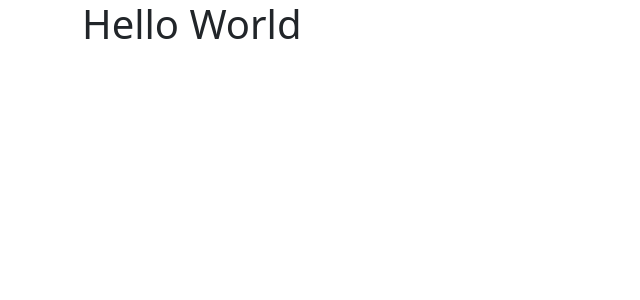
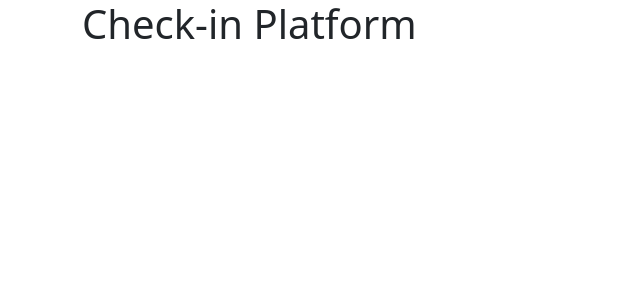
Before and after one commit to ionscr/check-in-platform-frontend, an Angular app: page / in a window 1280 px wide. Shown: the top 300 px of the page, without its empty margins (0-640 px from the left). Built offline with nearby package versions, Linux system fonts and the light colour scheme.

Commit message:
created user model

```diff
--- a/src/app/app.component.html
+++ b/src/app/app.component.html
@@ -1 +1,3 @@
-<div class="container"><h1>Hello World</h1></div>
+<div class="container">
+  <h1>{{ title }}</h1>
+</div>
--- a/src/app/app.component.ts
+++ b/src/app/app.component.ts
@@ -6,5 +6,5 @@ import { Component } from '@angular/core';
   styleUrls: ['./app.component.css']
 })
 export class AppComponent {
-  title: string = 'Check-in Application';
+  title: string = 'Check-in Platform';
 }
```
